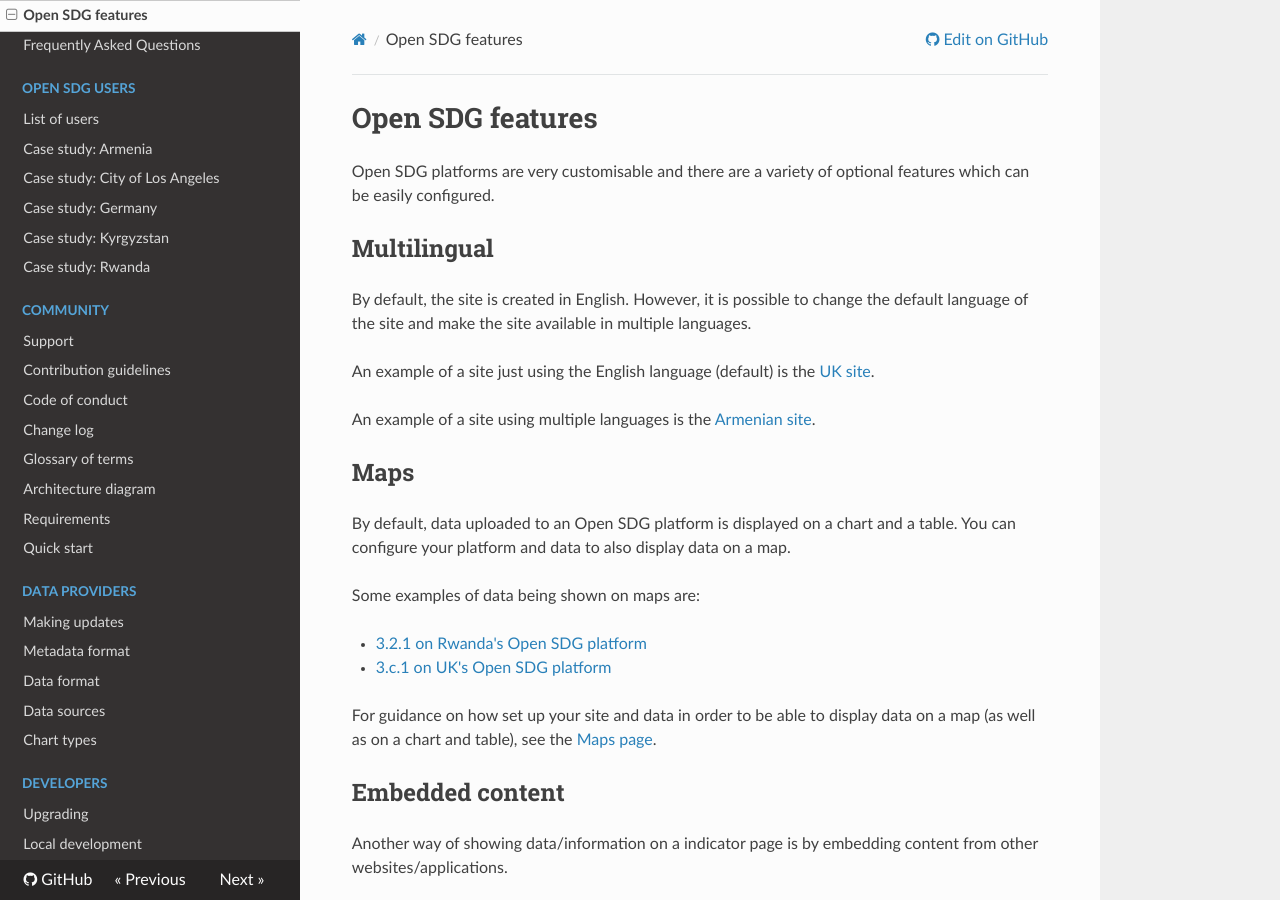
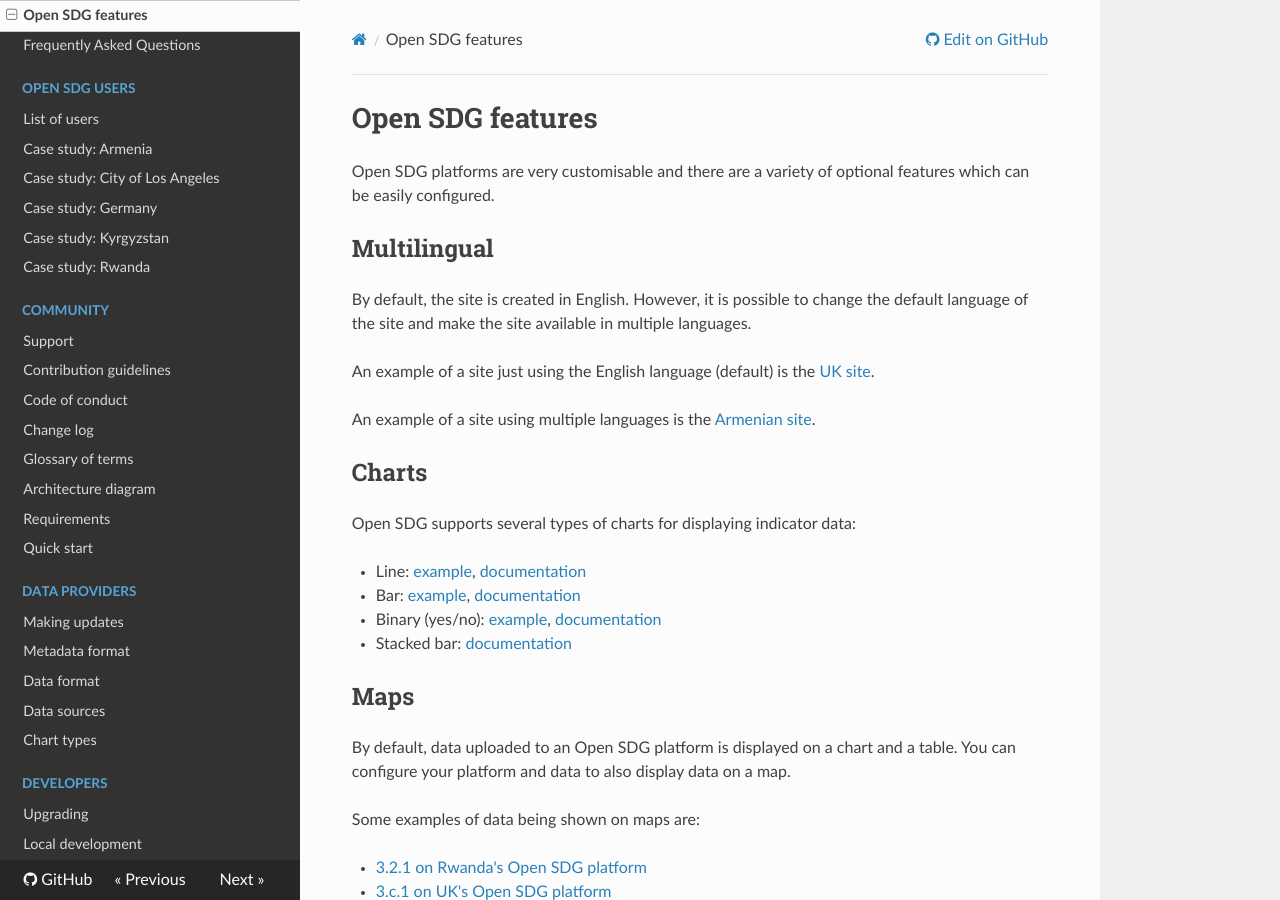
Before and after one commit to open-sdg/open-sdg, an MkDocs documentation site: the page built from docs/open-sdg-features.md, in a window 1280 px wide and 900 px high. Built offline with MkDocs 1.6.1, drawn with Linux system fonts in a browser that asks for light colours; nearby versions of some CDN libraries; old or Windows-style settings are respelled for this version of MkDocs.

Commit message:
Add section on charts to the features document

```diff
--- a/docs/open-sdg-features.md
+++ b/docs/open-sdg-features.md
@@ -8,6 +8,15 @@
 An example of a site just using the English language (default) is the [UK site](https://sustainabledevelopment-uk.github.io/).
 
 An example of a site using multiple languages is the [Armenian site](https://armstat.github.io/sdg-site-armenia/).
+
+## Charts
+
+Open SDG supports several types of charts for displaying indicator data:
+
+  * Line: [example](https://visar.hagstofa.is/heimsmarkmidin/2-a-1), [documentation](../charts#line)
+  * Bar: [example](https://sustainabledevelopment-uk.github.io/2-1-2/), [documentation](../charts#bar)
+  * Binary (yes/no): [example](https://sdg.data.gov/1-5-1/), [documentation](../charts/#binary)
+  * Stacked bar: [documentation](../charts/#stacked-bar)
 
 ## Maps
 By default, data uploaded to an Open SDG platform is displayed on a chart and a table. You can configure your platform and data to also display data on a map.
```
